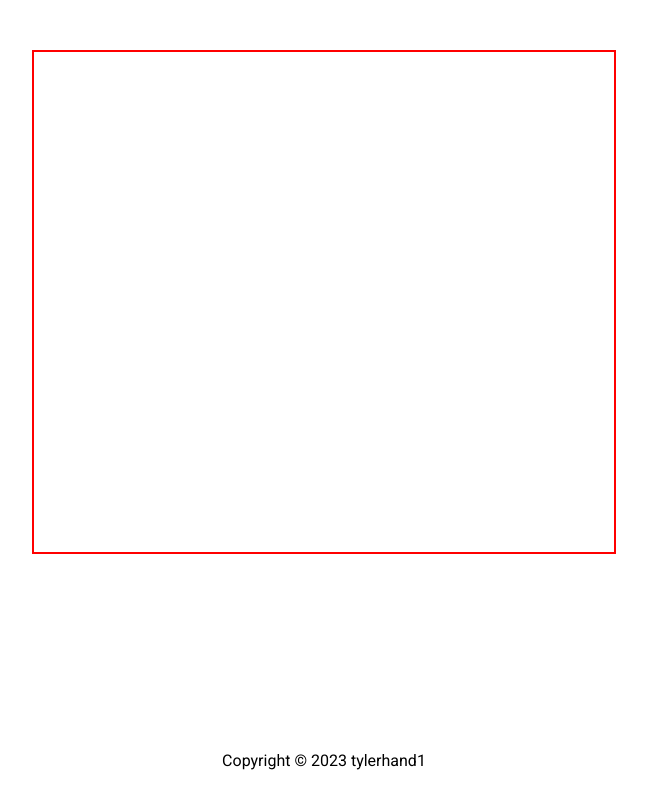
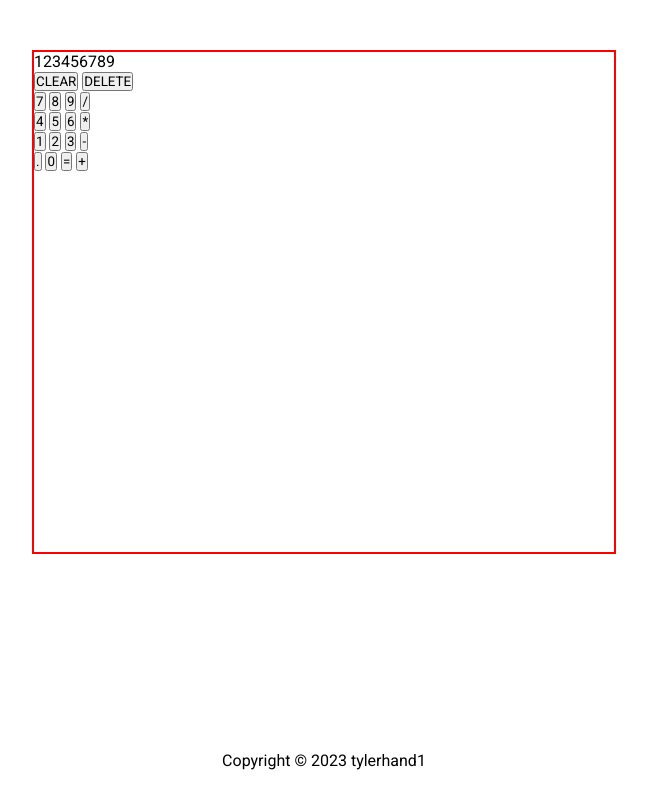
Before and after one commit to tylerhand1/odin-calculator, a plain HTML site: page index.html in a window 1280 px wide. Shown: the top 800 px of the page, without its empty margins (316-963 px from the left). Drawn offline with Linux system fonts and the light colour scheme.

Commit message:
Created calculator layout

```diff
--- a/index.html
+++ b/index.html
@@ -12,8 +12,40 @@
 </head>
 <body>
     <div class="main">
-        <div class="container">
-
+        <div class="calculator">
+            <div class="display">
+                <p>123456789</p>
+            </div>
+            <div class="btn-container">
+                <div class="top-btns">
+                    <button class="clear">CLEAR</button>
+                    <button class="delete">DELETE</button>
+                </div>
+                <div class="btn-row">
+                    <button>7</button>
+                    <button>8</button>
+                    <button>9</button>
+                    <button>/</button>
+                </div>
+                <div class="btn-row">
+                    <button>4</button>
+                    <button>5</button>
+                    <button>6</button>
+                    <button>*</button>
+                </div>
+                <div class="btn-row">
+                    <button>1</button>
+                    <button>2</button>
+                    <button>3</button>
+                    <button>-</button>
+                </div>
+                <div class="btn-row">
+                    <button>.</button>
+                    <button>0</button>
+                    <button>=</button>
+                    <button>+</button>
+                </div>
+            </div>
         </div>
     </div>
     <footer>
```
